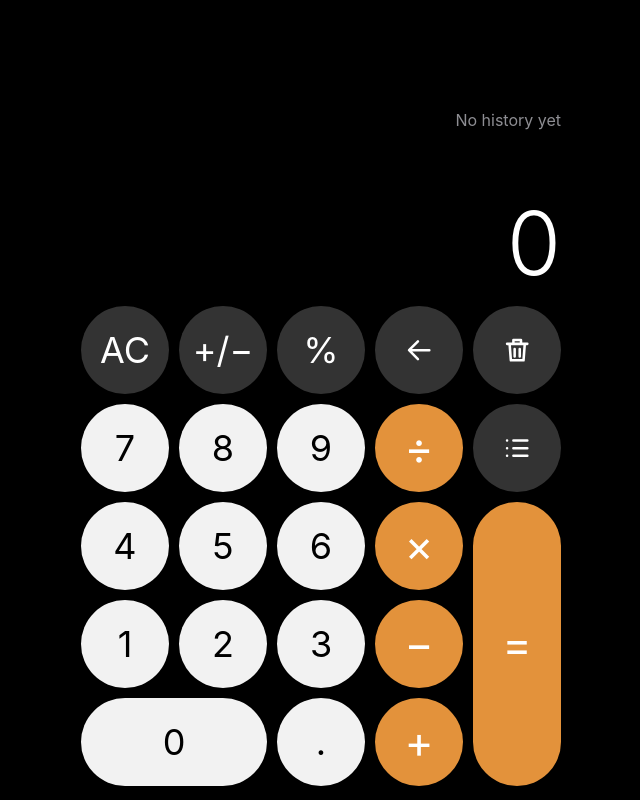
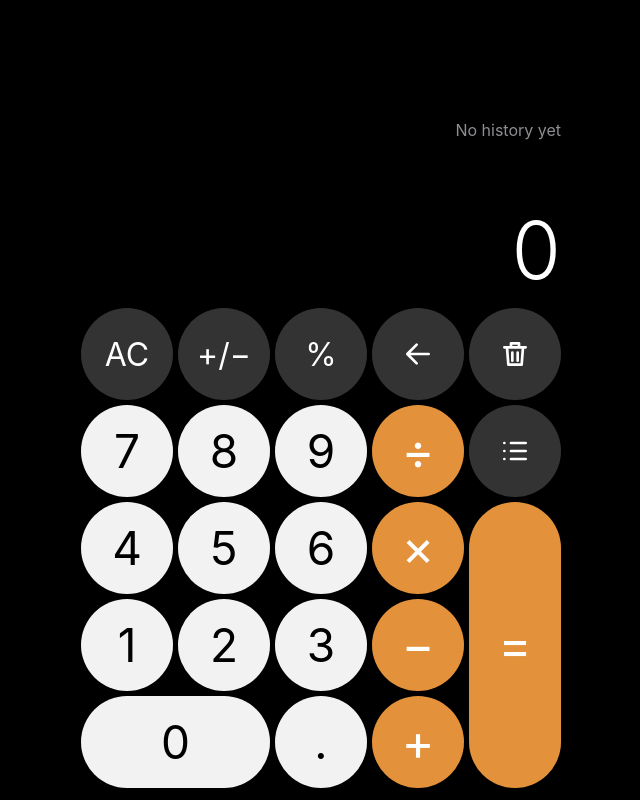
Before and after one commit to hoh57/calculator, a plain HTML site: page index.html in a window 1280 px wide. Shown: the whole page, without its empty margins (319-959 px from the left). Drawn offline with Linux system fonts and the light colour scheme.

Commit message:
Bigger round keys, lower keypad, gentler text shrinking
Co-Authored-By: Claude Opus 5.5 <noreply@anthropic.com>
Claude-Session: https://claude.ai/code/session_019LWhtakWDCaT4tspdpxoW4

```diff
--- a/index.html
+++ b/index.html
@@ -16,7 +16,7 @@
 :root{--bg:#000;--num:#f2f2f2;--fn:#333;--op:#e3923b;--muted:#8e8e93;--txt:#fff}
 *{box-sizing:border-box;margin:0}
 html,body{height:100%;overflow:hidden;overscroll-behavior:none;background:var(--bg);color:var(--txt);font-family:-apple-system,BlinkMacSystemFont,"Helvetica Neue",Arial,sans-serif}
-body{position:fixed;inset:0;display:flex;flex-direction:column;padding:env(safe-area-inset-top) calc(env(safe-area-inset-right) + 14px) calc(env(safe-area-inset-bottom) + 14px) calc(env(safe-area-inset-left) + 14px);-webkit-user-select:none;user-select:none;touch-action:manipulation}
+body{position:fixed;inset:0;display:flex;flex-direction:column;padding:env(safe-area-inset-top) calc(env(safe-area-inset-right) + 10px) max(12px, calc(env(safe-area-inset-bottom) - 16px)) calc(env(safe-area-inset-left) + 10px);-webkit-user-select:none;user-select:none;touch-action:manipulation}
 .app{flex:1;display:flex;flex-direction:column;min-height:0;width:100%;max-width:480px;margin:0 auto}
 .screen{flex:1;min-height:0;display:flex;flex-direction:column;justify-content:flex-end;text-align:right}
 .tape{overflow-y:auto;padding:8px 0;font-size:clamp(18px,5.5vw,26px);overscroll-behavior:contain}
@@ -27,13 +27,15 @@ body{position:fixed;inset:0;display:flex;flex-direction:column;padding:env(safe-
 .entry:active{background:#1c1c1e}
 .empty{color:var(--muted);font-size:16px;padding:12px 0}
 .preview{color:var(--muted);font-size:clamp(20px,6vw,28px);min-height:1.3em;margin-top:6px;overflow:hidden;white-space:nowrap}
-.main{font-weight:300;line-height:1.15;white-space:nowrap;overflow:hidden;padding-bottom:12px}
-.keys{display:grid;grid-template-columns:repeat(5,1fr);grid-template-rows:repeat(5,1fr);gap:10px;width:min(100%,62dvh);aspect-ratio:1;margin:0 auto}
-.k{border:0;border-radius:999px;font-size:clamp(22px,7.5vw,36px);display:flex;align-items:center;justify-content:center;cursor:pointer;color:var(--txt);background:var(--fn);font-family:inherit;-webkit-tap-highlight-color:transparent}
+.main{font-weight:300;line-height:1.2;white-space:nowrap;overflow:hidden;padding-bottom:10px;max-height:calc(3.6em + 10px)}
+.main.wrap{white-space:normal;word-break:break-all}
+.keys{display:grid;grid-template-columns:repeat(5,minmax(0,1fr));grid-template-rows:repeat(5,minmax(0,1fr));gap:5px;width:min(100%,64dvh);aspect-ratio:1;margin:0 auto}
+.k{min-width:0;min-height:0;white-space:nowrap;border:0;border-radius:999px;font-size:clamp(26px,11.5vw,46px);display:flex;align-items:center;justify-content:center;cursor:pointer;color:var(--txt);background:var(--fn);font-family:inherit;-webkit-tap-highlight-color:transparent}
 .k:active{opacity:.65}
+.f{font-size:clamp(20px,8vw,32px)}
 .k:focus-visible,.entry:focus-visible{outline:3px solid #5ac8fa;outline-offset:2px}
 .n{background:var(--num);color:#000}
-.o{background:var(--op);font-size:clamp(28px,9vw,44px)}
+.o{background:var(--op);font-size:clamp(30px,12.5vw,50px)}
 .zero{grid-column:span 2}
 .eq{grid-column:5;grid-row:3/6}
 .k svg{width:40%;height:40%;fill:none;stroke:currentColor;stroke-width:2;stroke-linecap:round;stroke-linejoin:round}
@@ -54,9 +56,9 @@ dialog .danger{background:#ff453a}
     <div class="main" id="main" role="status" aria-live="polite">0</div>
   </div>
   <div class="keys">
-    <button class="k" data-k="ac" aria-label="All clear">AC</button>
-    <button class="k" data-k="neg" aria-label="Change sign">+/−</button>
-    <button class="k" data-k="pct" aria-label="Percent">%</button>
+    <button class="k f" data-k="ac" aria-label="All clear">AC</button>
+    <button class="k f" data-k="neg" aria-label="Change sign">+/−</button>
+    <button class="k f" data-k="pct" aria-label="Percent">%</button>
     <button class="k" data-k="back" aria-label="Delete"><svg viewBox="0 0 24 24"><path d="M20 12H5M11 5l-7 7 7 7"/></svg></button>
     <button class="k" data-k="clear" aria-label="Clear history"><svg viewBox="0 0 24 24"><path d="M4 7h16M9 7V4h6v3M6 7l1 13h10l1-13M10 11v6M14 11v6"/></svg></button>
 
@@ -214,11 +216,18 @@ function equals() {
   render();
 }
 
+// Full size until the line is full, then shrink just enough to fit; below the minimum, wrap.
 function fit() {
-  let s = Math.min(88, Math.max(40, innerWidth * 0.2));
-  mainEl.style.fontSize = s + 'px';
-  while (mainEl.scrollWidth > mainEl.clientWidth && s > 22) { s -= 2; mainEl.style.fontSize = s + 'px'; }
-  mainEl.scrollLeft = mainEl.scrollWidth;
+  const max = Math.min(80, innerWidth * 0.2), min = Math.max(40, max * 0.7);
+  mainEl.classList.remove('wrap');
+  mainEl.style.fontSize = max + 'px';
+  const ratio = mainEl.clientWidth / mainEl.scrollWidth;
+  if (ratio >= 1) return;
+  const s = Math.floor(max * ratio);
+  if (s >= min) { mainEl.style.fontSize = s + 'px'; return; }
+  mainEl.style.fontSize = min + 'px';
+  mainEl.classList.add('wrap');
+  mainEl.scrollTop = mainEl.scrollHeight;
 }
 
 function render() {
--- a/sw.js
+++ b/sw.js
@@ -1,9 +1,9 @@
 // Show the saved copy instantly, then quietly fetch any update for next time.
-const CACHE = 'calc-v1';
+const CACHE = 'calc-v2';
 const FILES = ['./', 'index.html', 'manifest.webmanifest', 'icon-180.png', 'icon-192.png', 'icon-512.png'];
 
 self.addEventListener('install', e => {
-  e.waitUntil(caches.open(CACHE).then(c => c.addAll(FILES)).then(() => self.skipWaiting()));
+  e.waitUntil(caches.open(CACHE).then(c => c.addAll(FILES.map(f => new Request(f, { cache: 'reload' })))).then(() => self.skipWaiting()));
 });
 
 self.addEventListener('activate', e => {
```
